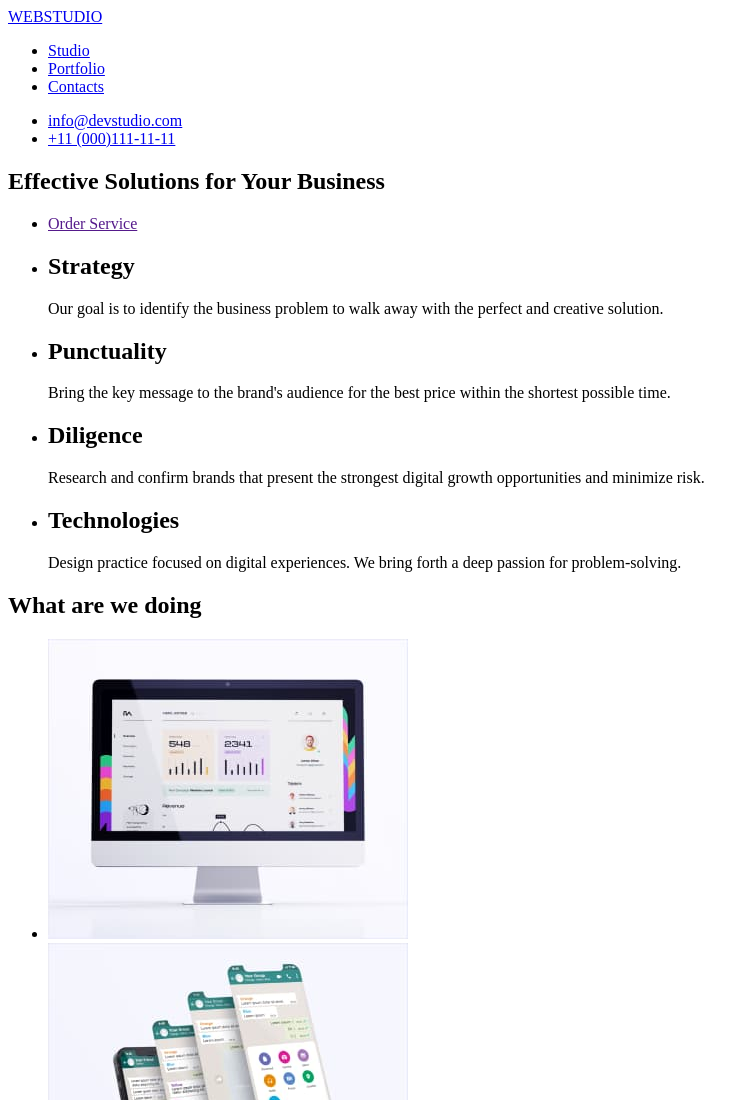
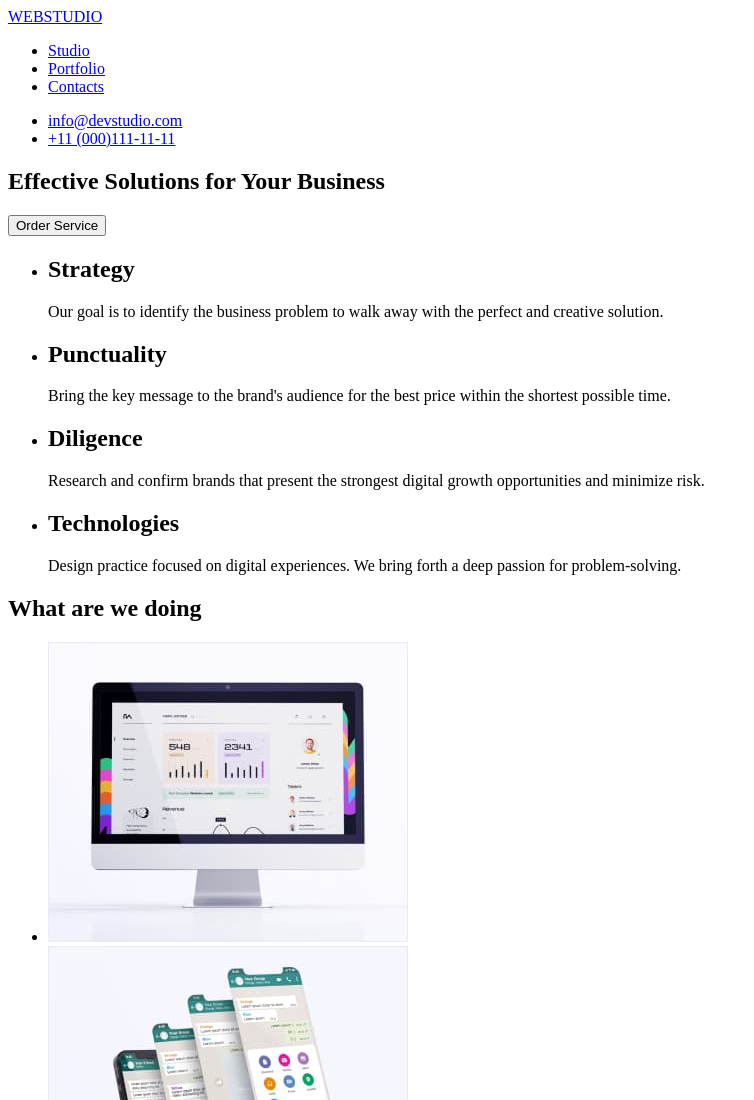
Before and after one commit to AnnaZubyk/goit-markup-hw-01, a plain HTML site: page index.html in a window 1280 px wide. Shown: the top 1100 px of the page, without its empty margins (0-754 px from the left). Drawn offline with Linux system fonts and the light colour scheme.

Commit message:
Заміна силки на кнопку Order Service

```diff
--- a/index.html
+++ b/index.html
@@ -30,9 +30,7 @@
     <!--секція герой-->
     <section>
         <h1>Effective Solutions for Your Business</h1>
-        <ul>
-            <li><a href="">Order Service</a></li>
-        </ul>
+            <button type="" >Order Service</button>
     </section>
     <!--Секція-->
     <section>
```
